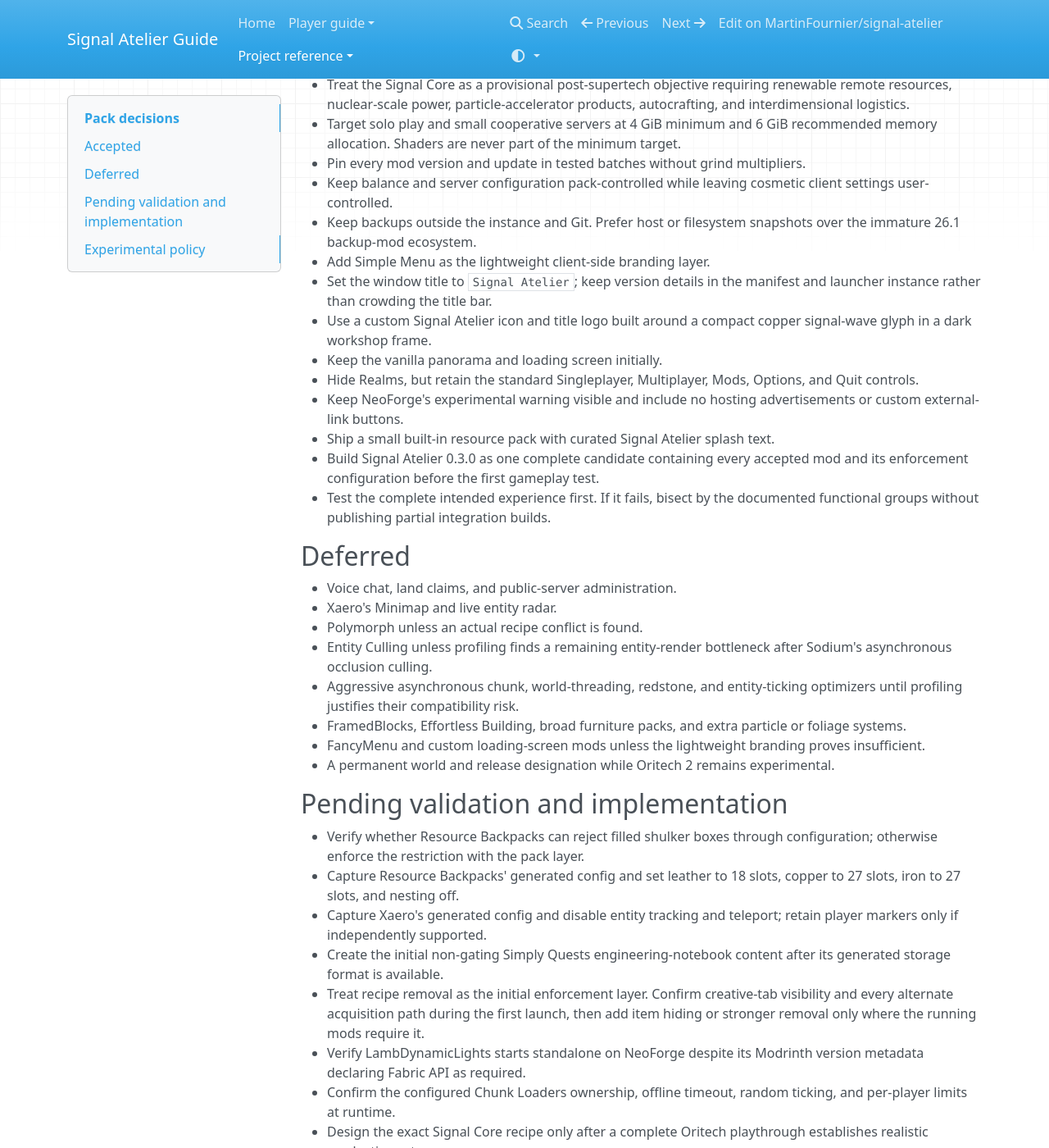
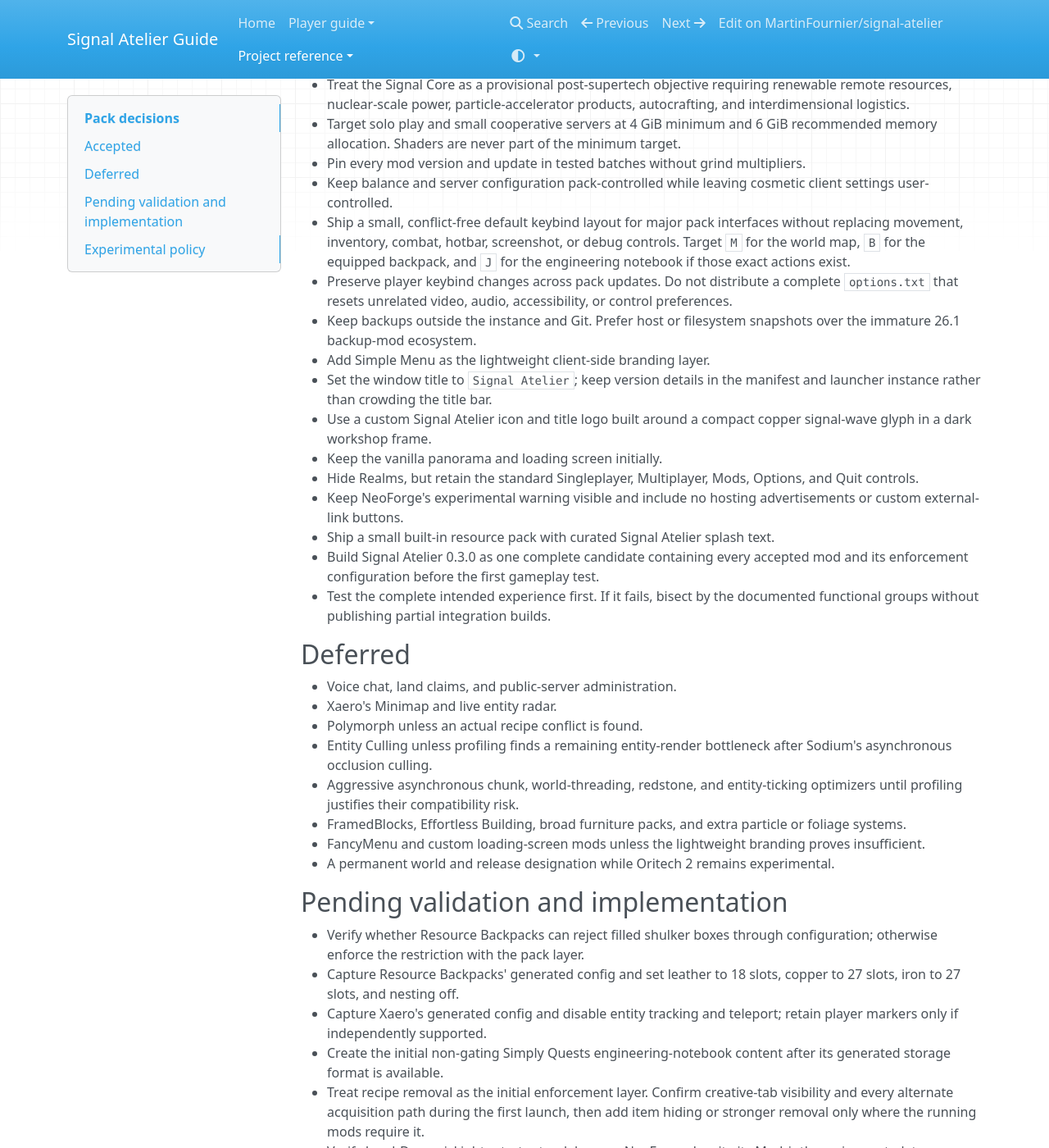
Before and after one commit to MartinFournier/signal-atelier, an MkDocs documentation site: the page built from docs/decisions.md, in a window 1280 px wide and 1400 px high, scrolled down 1186 px. Shown: the whole window at 82% size. Built offline with MkDocs 1.6.1, drawn with Linux system fonts in a browser that asks for light colours; nearby versions of some CDN libraries; some of the changed text lies outside the part shown.

Commit message:
docs: define default keybind policy

```diff
--- a/docs/decisions.md
+++ b/docs/decisions.md
@@ -63,6 +63,13 @@
 - Pin every mod version and update in tested batches without grind multipliers.
 - Keep balance and server configuration pack-controlled while leaving cosmetic
   client settings user-controlled.
+- Ship a small, conflict-free default keybind layout for major pack interfaces
+  without replacing movement, inventory, combat, hotbar, screenshot, or debug
+  controls. Target `M` for the world map, `B` for the equipped backpack, and
+  `J` for the engineering notebook if those exact actions exist.
+- Preserve player keybind changes across pack updates. Do not distribute a
+  complete `options.txt` that resets unrelated video, audio, accessibility, or
+  control preferences.
 - Keep backups outside the instance and Git. Prefer host or filesystem
   snapshots over the immature 26.1 backup-mod ecosystem.
 - Add Simple Menu as the lightweight client-side branding layer.
@@ -120,6 +127,10 @@
   establishes realistic production rates.
 - Add and enable the curated splash-text resource pack after verifying the
   title logo and icons in-game.
+- Capture every registered key translation and conflict from the first launch,
+  then choose an update-safe first-install mechanism for the curated defaults.
+  Leave optional shader, sound, overlay, and diagnostic toggles unbound unless
+  testing shows a strong reason to expose them.
 
 ## Experimental policy
 
```
Also changed, not shown: docs/guide/first-launch.md (+8 -0 lines), docs/roadmap.md (+3 -0 lines), docs/test-plan.md (+5 -0 lines).
